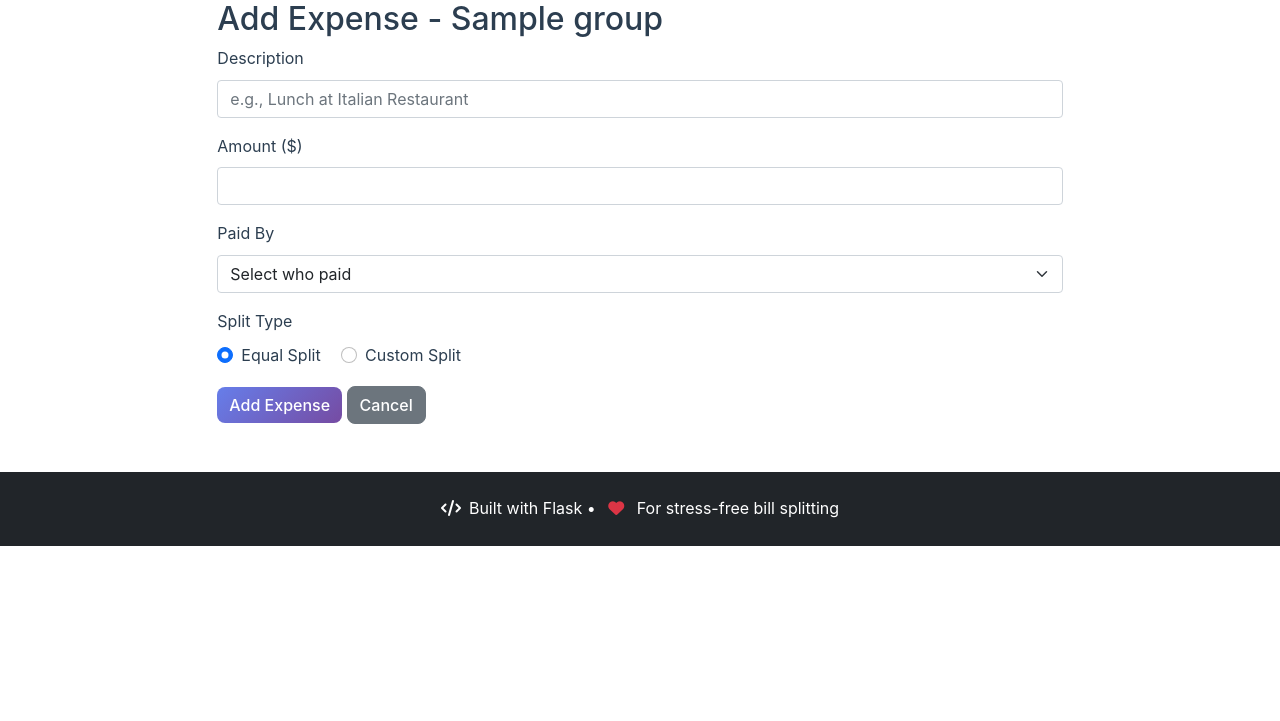
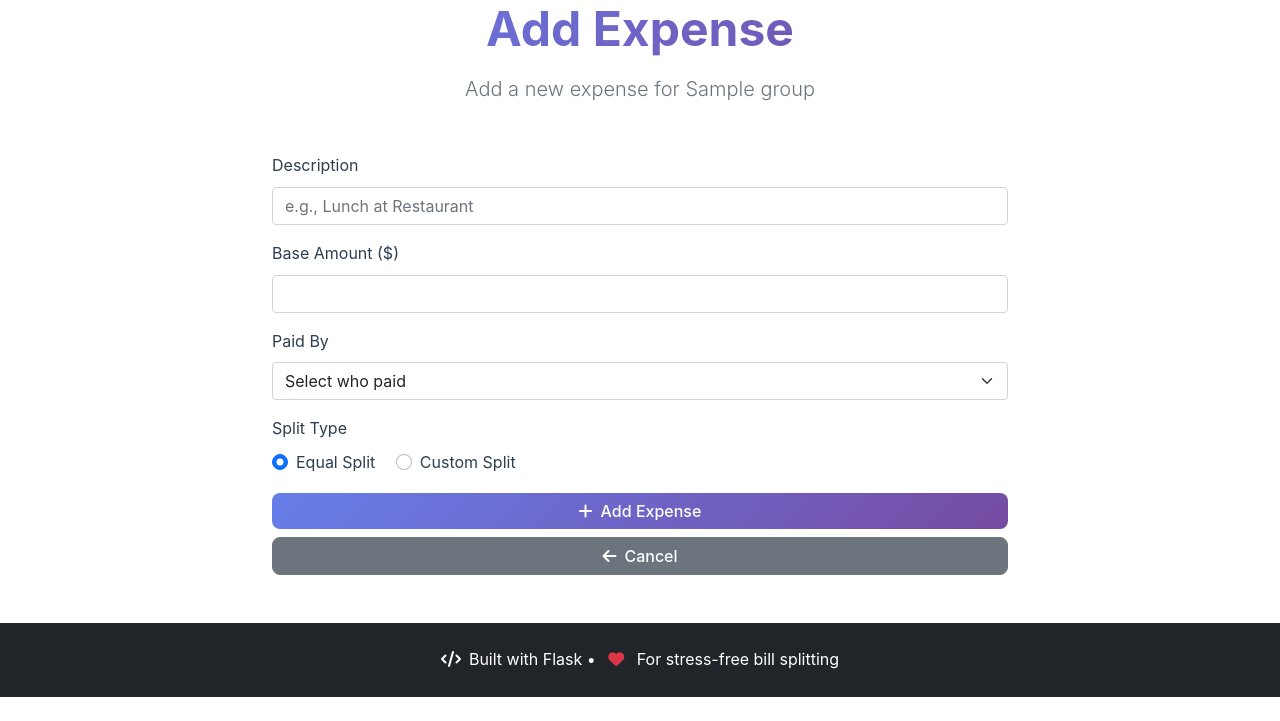
Before and after one commit to Premnat30/settle_up, a Flask app: template templates/add_expense.html in a window 1280 px wide. Shown: the part 79-800 px from the top of the page. Run offline with Flask 3, Linux system fonts and the light colour scheme; the template is opened without the code that fills it: most values are stand-ins (such as "Sample title", 1, 10 or a date in 2020).

Commit message:
Update add_expense.html

```diff
--- a/templates/add_expense.html
+++ b/templates/add_expense.html
@@ -1,19 +1,26 @@
 {% extends "base.html" %}
 
 {% block content %}
+<div class="container">
     <div class="row justify-content-center">
-    <div class="col-md-8">
-        <h2>Add Expense - {{ group.name }}</h2>
+        <div class="col-lg-8">
+            <div class="text-center mb-5">
+                <h1 class="display-5 fw-bold gradient-text mb-3">Add Expense</h1>
+                <p class="lead text-muted">Add a new expense for {{ group.name }}</p>
+            </div>
+
+            <div class="create-group-card">
                 <form method="POST">
                     <div class="mb-3">
                         <label for="description" class="form-label">Description</label>
                         <input type="text" class="form-control" id="description" name="description" required
-                       placeholder="e.g., Lunch at Italian Restaurant">
+                               placeholder="e.g., Lunch at Restaurant">
                     </div>
 
                     <div class="mb-3">
-                <label for="amount" class="form-label">Amount ($)</label>
-                <input type="number" class="form-control" id="amount" name="amount" step="0.01" min="0.01" required>
+                        <label for="base_amount" class="form-label">Base Amount ($)</label>
+                        <input type="number" class="form-control" id="base_amount" name="base_amount"
+                               step="0.01" min="0.01" required>
                     </div>
 
                     <div class="mb-3">
@@ -40,57 +47,17 @@
                         </div>
                     </div>
 
-            <div id="custom-split-section" style="display: none;">
-                <h5>Custom Shares</h5>
-                {% for member in group.members %}
-                <div class="mb-2">
-                    <label for="share_{{ member }}" class="form-label">{{ member }}'s share</label>
-                    <input type="number" class="form-control share-input" id="share_{{ member }}"
-                           name="share_{{ member }}" step="0.01" min="0" placeholder="0.00">
+                    <div class="form-actions">
+                        <button type="submit" class="btn btn-primary w-100">
+                            <i class="fas fa-plus me-2"></i>Add Expense
+                        </button>
+                        <a href="{{ url_for('group_detail', group_id=group.id) }}" class="btn btn-secondary w-100 mt-2">
+                            <i class="fas fa-arrow-left me-2"></i>Cancel
+                        </a>
                     </div>
-                {% endfor %}
-            </div>
-
-            <button type="submit" class="btn btn-primary">Add Expense</button>
-            <a href="{{ url_for('group_detail', group_id=group.id) }}" class="btn btn-secondary">Cancel</a>
                 </form>
             </div>
         </div>
-
-<script>
-document.addEventListener('DOMContentLoaded', function() {
-    const equalRadio = document.getElementById('split_equal');
-    const customRadio = document.getElementById('split_custom');
-    const customSection = document.getElementById('custom-split-section');
-    const amountInput = document.getElementById('amount');
-
-    function toggleSplitType() {
-        if (customRadio.checked) {
-            customSection.style.display = 'block';
-        } else {
-            customSection.style.display = 'none';
-        }
-    }
-
-    function calculateEqualShares() {
-        if (equalRadio.checked) {
-            const shareInputs = document.querySelectorAll('.share-input');
-            const totalMembers = shareInputs.length;
-            const amount = parseFloat(amountInput.value) || 0;
-            const share = amount / totalMembers;
-
-            shareInputs.forEach(input => {
-                input.value = share.toFixed(2);
-            });
-        }
-    }
-
-    equalRadio.addEventListener('change', toggleSplitType);
-    customRadio.addEventListener('change', toggleSplitType);
-    amountInput.addEventListener('input', calculateEqualShares);
-
-    // Initialize
-    toggleSplitType();
-});
-</script>
+    </div>
+</div>
 {% endblock %}
```
Lines whose indentation alone changed are shown as unchanged.
